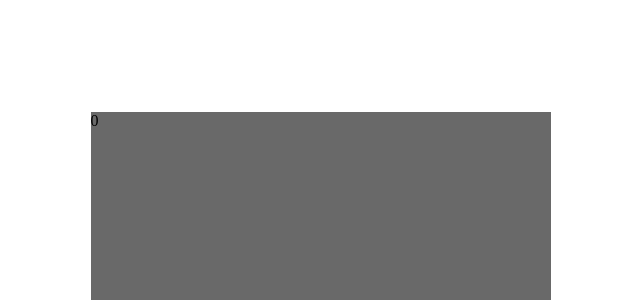
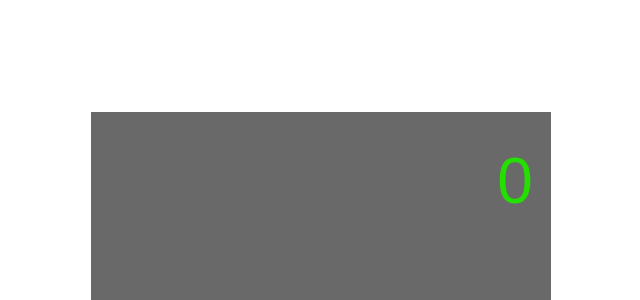
Before and after one commit to wpdunk/radCalc, a React (Create React App) app: page / in a window 1280 px wide. Shown: the top 300 px of the page, without its empty margins (319-959 px from the left). Built offline with nearby package versions, Linux system fonts and the light colour scheme.

Commit message:
:lipstick: add styles to display component

```diff
--- /dev/null
+++ b/src/components/Display/Display.css
@@ -0,0 +1,17 @@
+.display-container {
+  align-items: center;
+  background: var(--display-background-color);
+  display: flex;
+  height: var(--display-height);
+  padding: 0 4%;
+  width: var(--display-width);
+}
+
+.display-value {
+  color: var(--display-text-color);
+  font-size: var(--display-text-size);
+  font-family: var(--main-font);
+  font-weight: var(--display-text-weight);
+  margin-left: auto;
+  overflow: hidden;
+}
--- a/src/components/Display/Display.jsx
+++ b/src/components/Display/Display.jsx
@@ -1,5 +1,6 @@
 import React from "react";
 import PropTypes from "prop-types";
+import "./Display.css";
 
 const Display = ({ displayValue }) => (
   <div className="display-container">
--- a/src/index.css
+++ b/src/index.css
@@ -9,9 +9,22 @@ app variables
   /* font */
   --main-font: "Luckiest Guy", sans-serif;
 
+  /* font colors */
+  --display-text-color: #23e000;
+
+  /* font sizes */
+  --display-text-size: 4em;
+
+  /* font weights */
+  --display-text-weight: 400;
+
   /* calculator dimensions */
   --calculator-height: 72%;
   --calculator-width: 36%;
+
+  /* display dimensions */
+  --display-height: 24%;
+  --display-width: 92%;
 }
 
 /*
@@ -20,6 +33,9 @@ media query for tablet or smaller screen
 
 @media screen and (max-width: 1024px) {
   :root {
+    /* font sizes */
+    --display-text-size: 10em;
+
     /* calculator dimensions */
     --calculator-height: 100%;
     --calculator-width: 100%;
```
